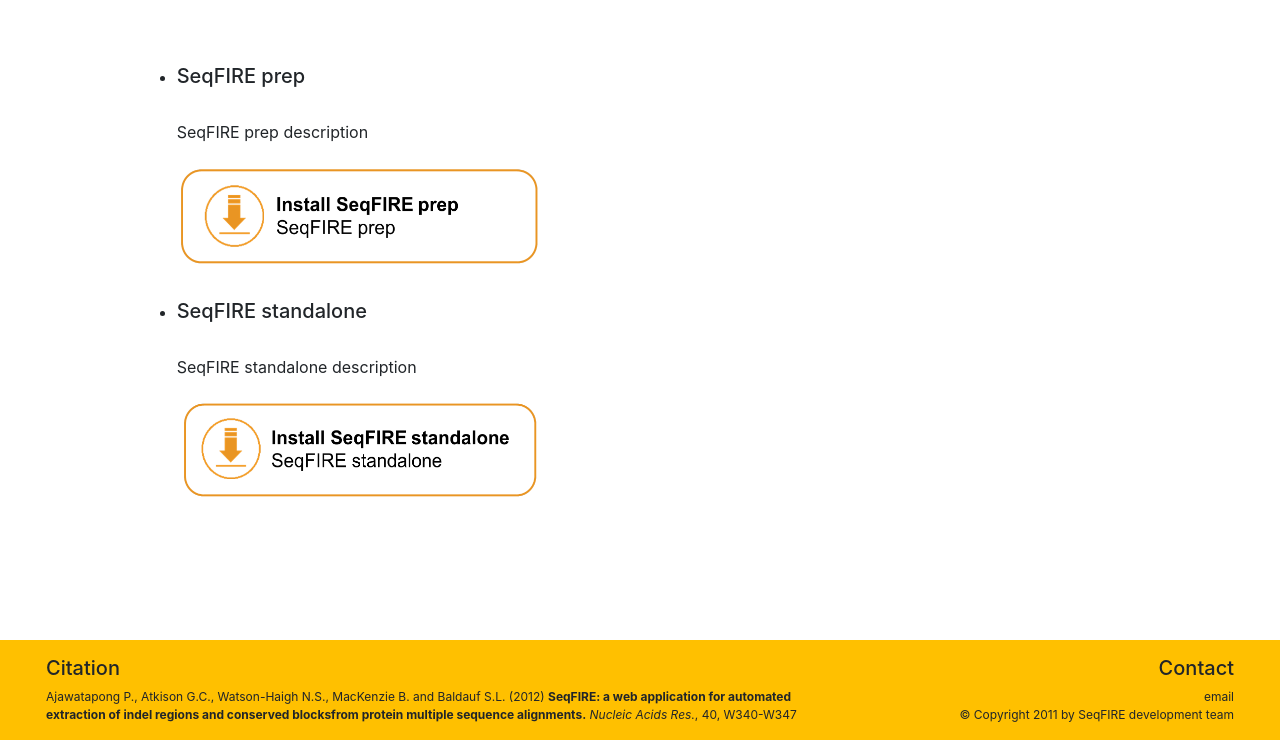
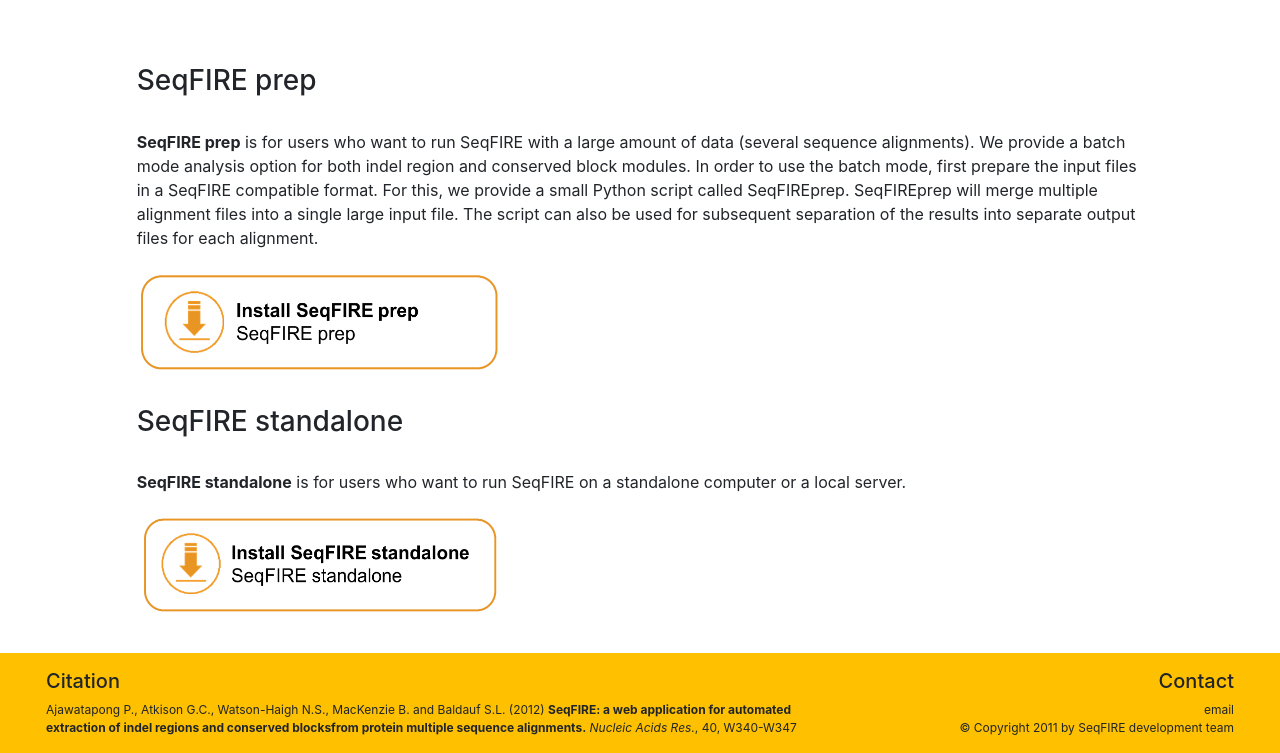
Before and after one commit to ntnkob/seqFIre2021, a Flask app: page /downloadPage in a window 1280 px wide. Shown: the part 60-813 px from the top of the page. Run offline with Flask 2, Linux system fonts and the light colour scheme; some libraries are stand-ins or nearby versions.

Commit message:
Minor fixes

```diff
--- a/app/static/seqSubmitFunction.js
+++ b/app/static/seqSubmitFunction.js
@@ -42,7 +42,7 @@ $(document).ready(function() {
     $("label[for=similarity_threshold]").append(buildInfoIcon("similarityThreshold","Message for indel similarity threshold"));
     $("label[for=similarity_threshold]").append(`  <i class="bi bi-plus-square-fill style="font-size: 16px; color:#FFD700"; id="addRange"></i>`);
     $("#addRange").after(`  <i class="bi bi-trash-fill style="font-size: 16px; color:#FFD700"; id="delRange"></i>`);
-    $("label[for=similarity_threshold]").append('<br>'+buildHyperlink("setParamIndelButton","Set all parameter values to default"));
+    $("label[for=similarity_threshold]").after('<br>'+buildHyperlink("setParamIndelButton","Set all parameter values to default"));
     $("#delRange").after(`<br><p id="statusMessage"></p>`);
     var fieldCount = $("form>fieldset").first().children().length - 1 //The first label is counted, so we have to subtract it out
     $('#addRange').click(function () {
@@ -91,7 +91,7 @@ $(document).ready(function() {
     $("label[for=percent_similarity]").append(buildInfoIcon("percentSimilarity","Message for percent similarity"));
     $("label[for=percent_similarity]").append(`  <i class="bi bi-plus-square-fill style="font-size: 16px; color:#FFD700"; id="addConservedRange"></i>`);
     $("#addConservedRange").after(`  <i class="bi bi-trash-fill style="font-size: 16px; color:#FFD700"; id="delConservedRange"></i>`);
-    $("label[for=percent_similarity]").append('<br>'+buildHyperlink("setParamConservedButton","Set all parameter values to default"));
+    $("label[for=percent_similarity]").after('<br>'+buildHyperlink("setParamConservedButton","Set all parameter values to default"));
     $("#delConservedRange").after(`<br><p id="conservedStatusMessage"></p>`);
     var conservedFieldCount = $("form>fieldset").last().children().length - 1 //The first label is counted, so we have to subtract it out
     $('#addConservedRange').click(function () {
--- a/app/templates/downloadPage.html
+++ b/app/templates/downloadPage.html
@@ -6,21 +6,19 @@
 
 {% block content %}
 <div class='container-fluid' style="margin-top: 4rem;">
-    <ul>
-        <li>
-            <h5>SeqFIRE prep</h5><br>
-            <p>SeqFIRE prep description</p>
+    <h3>SeqFIRE prep</h3><br>
+    <p><b>SeqFIRE prep</b> is for users who want to run SeqFIRE with a large amount of data (several sequence alignments).
+        We provide a batch mode analysis option for both indel region and conserved block modules.
+        In order to use the batch mode, first prepare the input files in a SeqFIRE compatible format.
+        For this, we provide a small Python script called SeqFIREprep. SeqFIREprep will merge multiple alignment files into a single large input file.
+        The script can also be used for subsequent separation of the results into separate output files for each alignment.</p>
     <a href="#" download>
         <img src="static/logo-install-prep.png" width='365' height='115' alt='install prep pic'><br><br>
     </a>
-        </li>
-        <li>
-            <h5>SeqFIRE standalone</h5><br>
-            <p>SeqFIRE standalone description</p>
+    <h3>SeqFIRE standalone</h3><br>
+    <p><b>SeqFIRE standalone</b> is for users who want to run SeqFIRE on a standalone computer or a local server.</p>
     <a href="download/seqFIRE.py" download>
         <img src="static/logo-install-standalone.png" width='365' height='115' alt='install standalone pic'>
     </a>
-        </li>
-    </ul>
 </div>
 {% endblock %}
```
Lines whose indentation alone changed are shown as unchanged.
